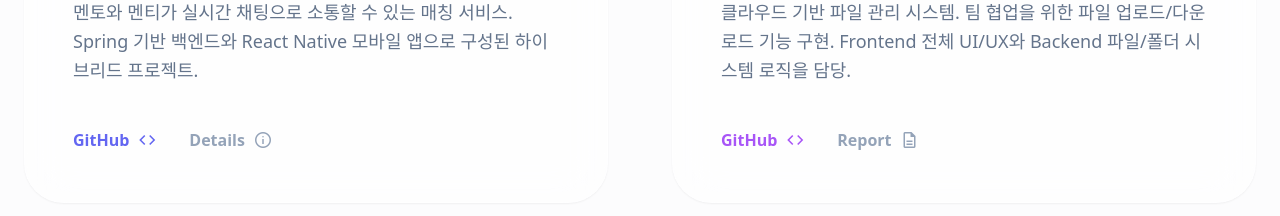
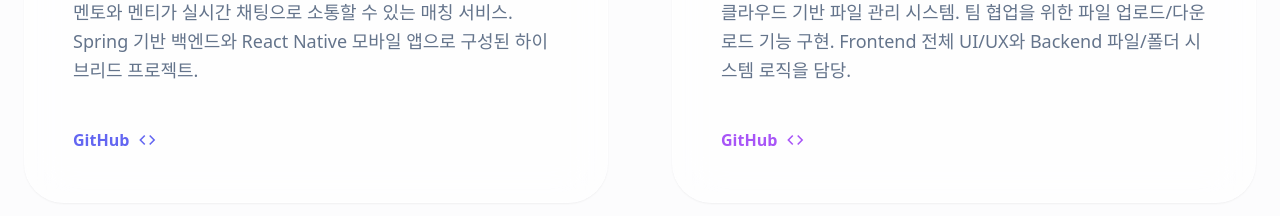
Before and after one commit to Hyeyeon-Ko/dev-portfolio, a React (Vite) app in the folder frontend/: page /projects in a window 1280 px wide. Shown: the part 1020-1236 px from the top of the page. Built offline with nearby package versions, Linux system fonts and the light colour scheme; a web font is replaced by a local one.

Commit message:
Refactor: hide placeholder secondary links in project cards

```diff
--- a/frontend/src/components/projects/ProjectCard.tsx
+++ b/frontend/src/components/projects/ProjectCard.tsx
@@ -67,7 +67,7 @@ export default function ProjectCard({ project }: Props) {
             </span>
           </a>
 
-          {project.secondaryLink && (
+          {project.secondaryLink && project.secondaryLink.url !== "#" && (
             <a
               className="flex items-center gap-2 text-base font-bold text-slate-400 hover:text-slate-600"
               href={project.secondaryLink.url}
```
